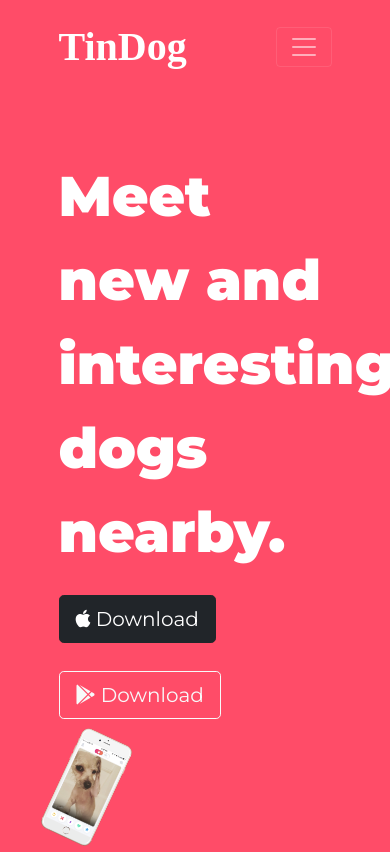
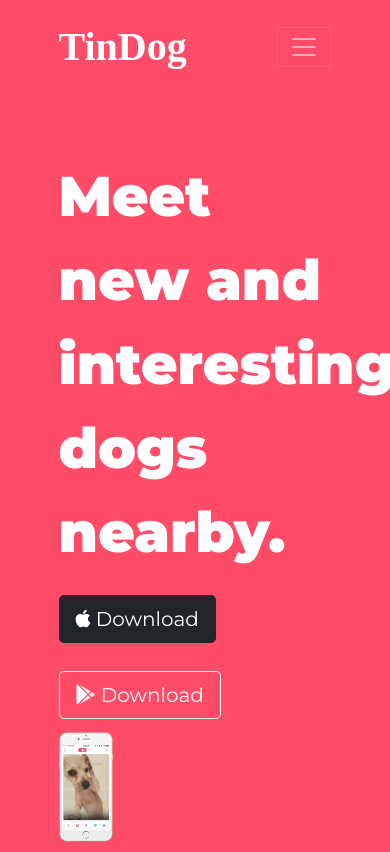
Before and after one commit to lucastimho/practice-web-development, a plain HTML site: page Bootstrap - My Site/index.html in a window 390 px wide. Shown: the top 852 px of the page. Drawn offline with nearby package versions, Linux system fonts and the light colour scheme.

Commit message:
rotates title image when page is shrunk down

```diff
--- a/Bootstrap - My Site/css/syles.css
+++ b/Bootstrap - My Site/css/syles.css
@@ -113,5 +113,6 @@ body {
 @media (max-width: 1028px) {
   .title-image {
     position: static;
+    transform: rotate(0);
   }
 }
```
